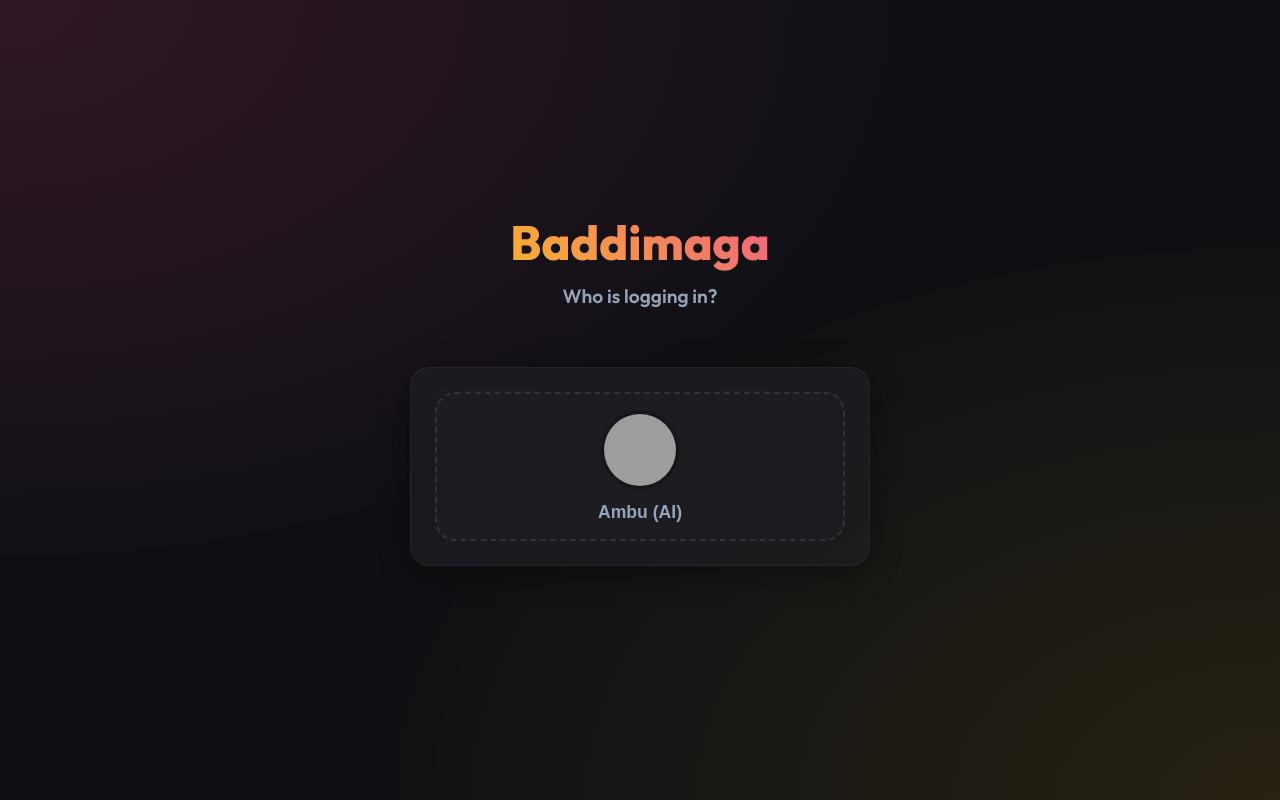
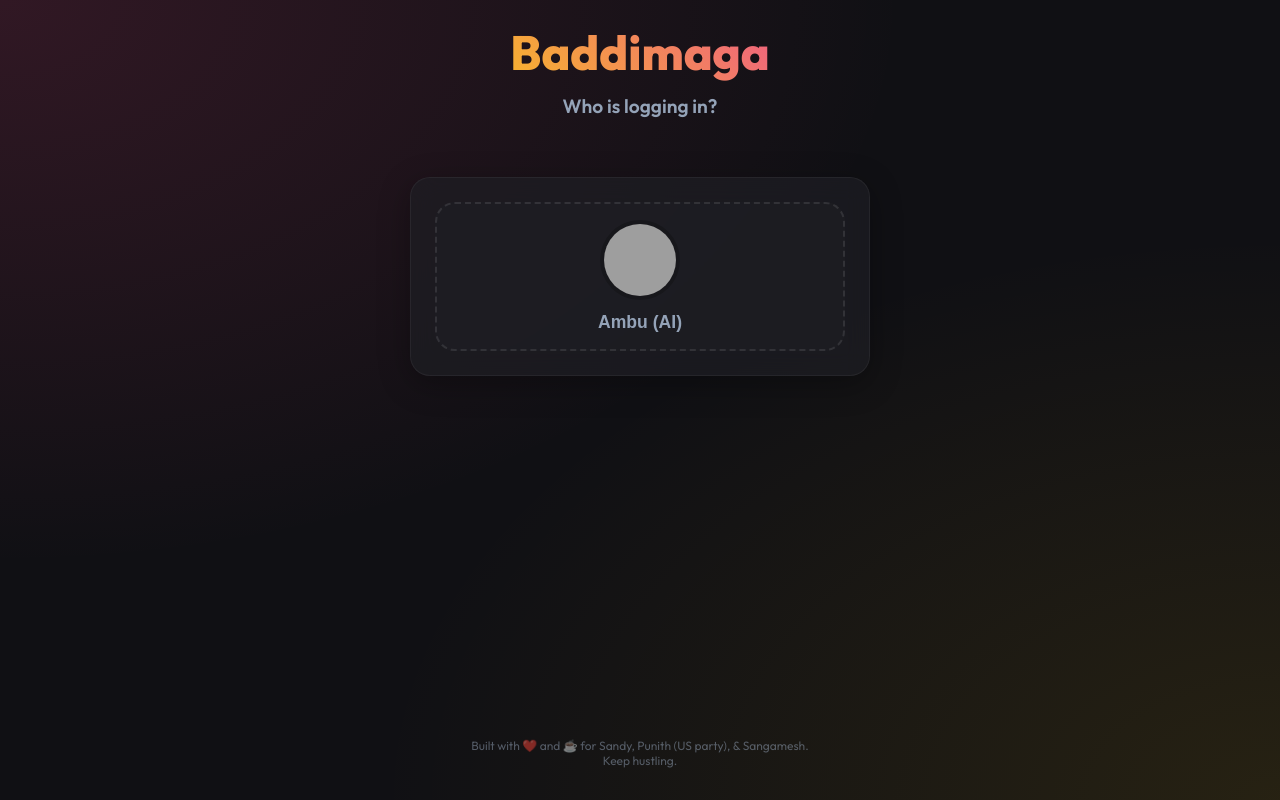
Before and after one commit to sandeshparjanya/baddimaga, a Next.js app: page /login in a window 1280 px wide. Built offline with nearby package versions, Linux system fonts and the light colour scheme; no server answers; the database is empty; grey boxes are pictures that could not be loaded.

Commit message:
footer fixed

```diff
--- a/src/app/globals.css
+++ b/src/app/globals.css
@@ -31,7 +31,6 @@ body {
 .baddi-container {
   max-width: 500px;
   margin: 0 auto;
-  min-height: 100vh;
   padding: 24px 20px;
 }
 
@@ -117,7 +116,7 @@ body {
   font-size: 0.75rem;
   color: var(--baddi-sub);
   text-align: center;
-  margin-top: 40px;
+  margin-top: 16px;
   opacity: 0.5;
 }
 
--- a/src/app/layout.tsx
+++ b/src/app/layout.tsx
@@ -1,6 +1,11 @@
 import type { Metadata } from "next";
 import { Geist, Geist_Mono } from "next/font/google";
 import "./globals.css";
+import { cookies } from 'next/headers';
+import { db } from '../db';
+import { users } from '../db/schema';
+import { eq } from 'drizzle-orm';
+import { logout } from './actions';
 
 const geistSans = Geist({
   variable: "--font-geist-sans",
@@ -13,22 +18,64 @@ const geistMono = Geist_Mono({
 });
 
 export const metadata: Metadata = {
-  title: "Create Next App",
-  description: "Generated by create next app",
+  title: "Baddimaga Syndicate",
+  description: "The EMI Syndicate",
 };
 
 import ToasterProvider from "./ToasterProvider";
 
-export default function RootLayout({
+export default async function RootLayout({
   children,
 }: Readonly<{
   children: React.ReactNode;
 }>) {
+  const cookieStore = await cookies();
+  const userId = cookieStore.get('baddi_user_id')?.value;
+  let currentUser = null;
+  let avatarUrl = '';
+
+  if (userId) {
+    const [user] = await db.select().from(users).where(eq(users.id, userId));
+    if (user) {
+      currentUser = user;
+      avatarUrl = `https://api.dicebear.com/8.x/micah/svg?seed=${user.name}&backgroundColor=transparent`;
+      if (user.name === 'Sandy') avatarUrl = 'https://api.dicebear.com/8.x/micah/svg?seed=Felix&backgroundColor=transparent';
+      if (user.name === 'Punith') avatarUrl = 'https://api.dicebear.com/8.x/micah/svg?seed=Leo&backgroundColor=transparent';
+      if (user.name === 'Sangam') avatarUrl = 'https://api.dicebear.com/8.x/micah/svg?seed=Jude&backgroundColor=transparent';
+    }
+  }
+
   return (
     <html lang="en" className={`${geistSans.variable} ${geistMono.variable}`}>
       <body>
         <ToasterProvider />
-        {children}
+        <div style={{ minHeight: '100dvh', display: 'flex', flexDirection: 'column' }}>
+          <div style={{ flex: 1 }}>{children}</div>
+
+          <div className="baddi-container" style={{ paddingBottom: '32px' }}>
+            {currentUser && (
+              <div className="baddi-card" style={{ display: 'flex', alignItems: 'center', justifyContent: 'space-between', padding: '12px 16px', marginBottom: '24px' }}>
+                <div style={{ display: 'flex', alignItems: 'center', gap: '12px' }}>
+                  <img src={avatarUrl} alt={currentUser.name} style={{ width: '40px', height: '40px', borderRadius: '50%', background: 'rgba(0,0,0,0.2)', padding: '2px' }} />
+                  <div>
+                    <div style={{ fontSize: '0.75rem', color: 'var(--baddi-sub)' }}>Logged in as</div>
+                    <div style={{ fontWeight: 600 }}>{currentUser.name}</div>
+                  </div>
+                </div>
+                <form action={logout} style={{ margin: 0 }}>
+                  <button type="submit" className="baddi-btn" style={{ padding: '8px 16px', fontSize: '0.85rem', background: 'rgba(255,59,48,0.1)', color: '#ff453a', border: '1px solid rgba(255,59,48,0.2)' }}>
+                    Sign Out
+                  </button>
+                </form>
+              </div>
+            )}
+
+            <div className="easter-egg">
+              Built with ❤️ and ☕ for Sandy, Punith (US party), & Sangamesh.
+              <br />Keep hustling.
+            </div>
+          </div>
+        </div>
       </body>
     </html>
   );
```
Also changed, not shown: src/app/page.tsx (+1 -30 lines).
